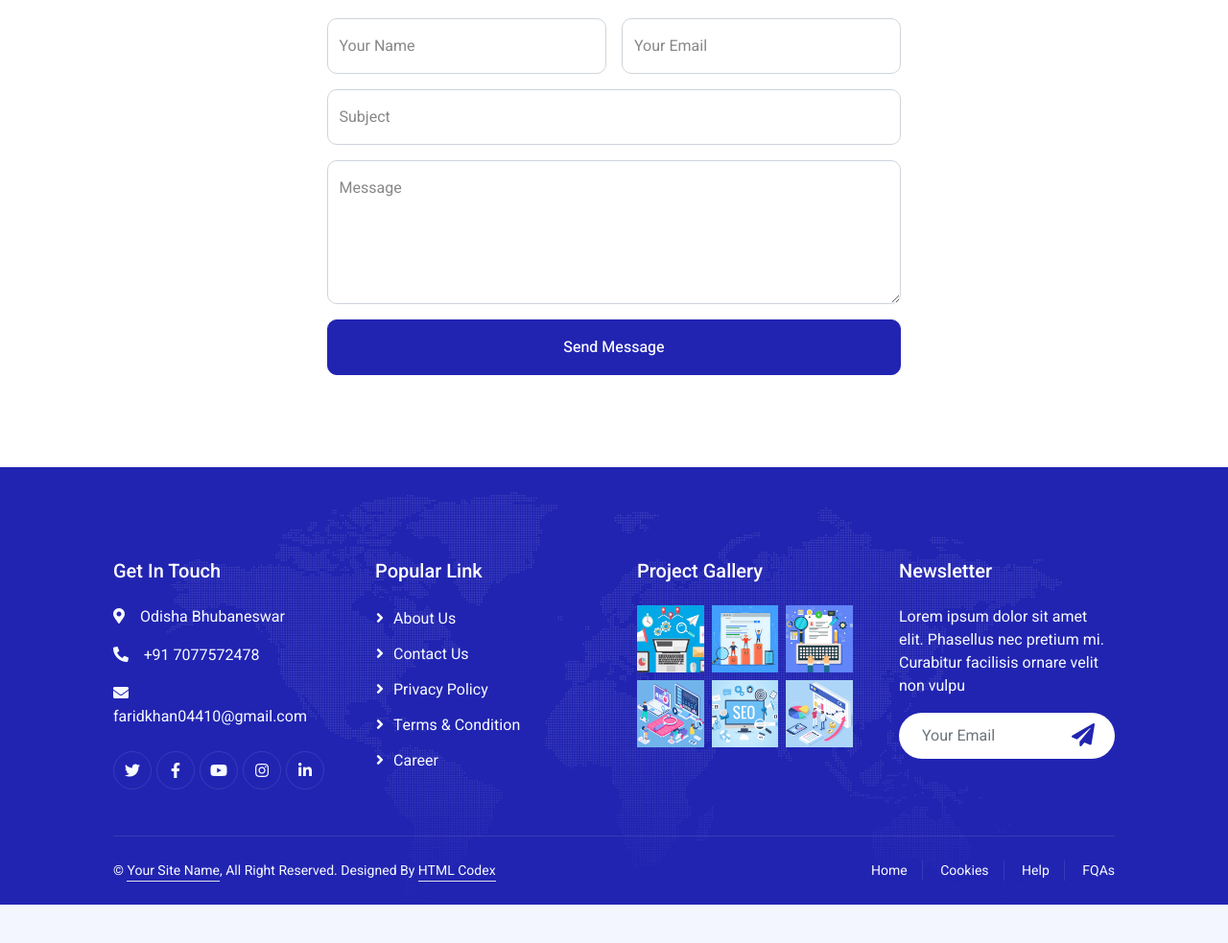
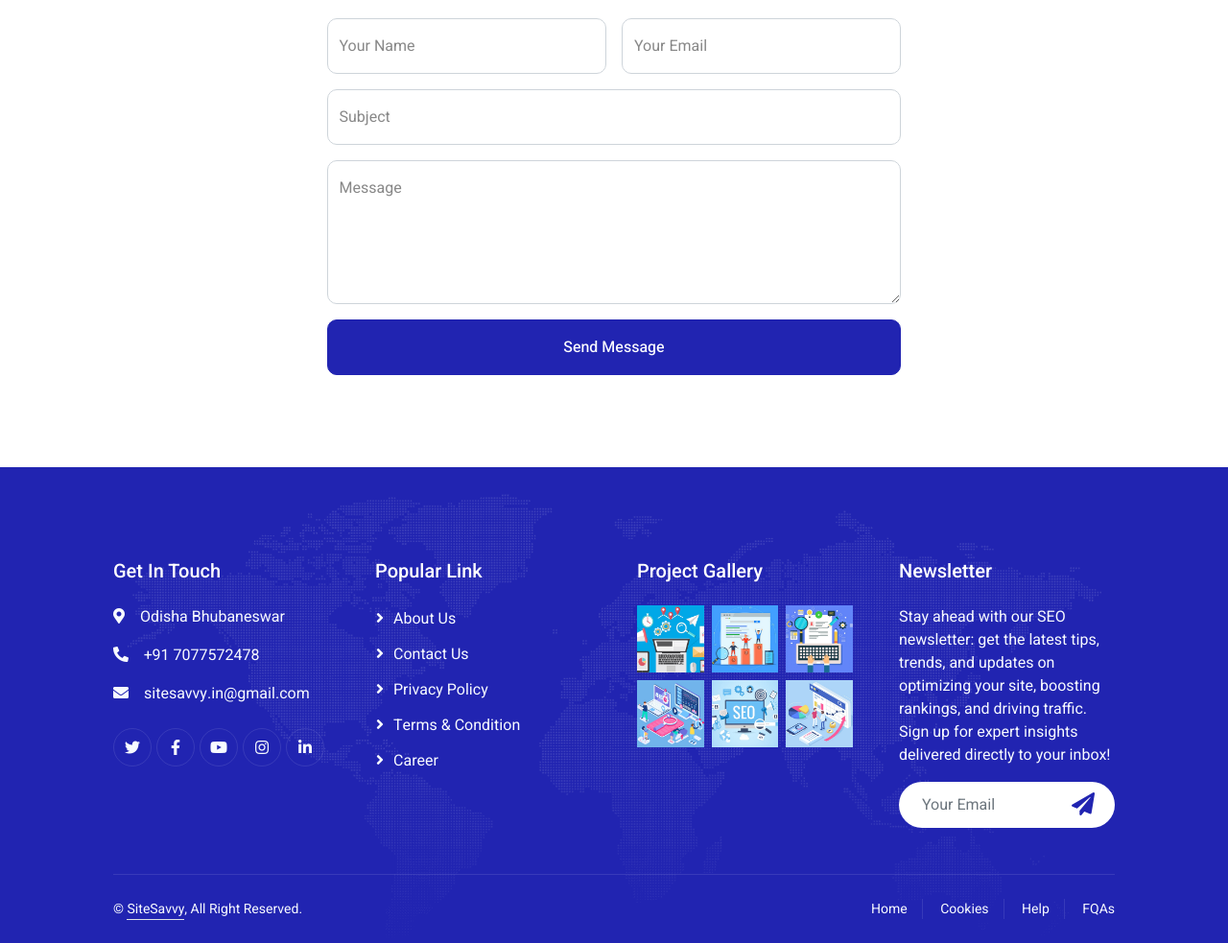
Before and after one commit to Farid04410/SEO, a plain HTML site: page contact.html in a window 1280 px wide. Shown: the part 708-1691 px from the top of the page at 96% size. Before the commit the page ends 1651 px from the top, so only its background shows below. Drawn offline with nearby package versions, Linux system fonts and the light colour scheme.

Commit message:
Update contact.html

```diff
--- a/contact.html
+++ b/contact.html
@@ -171,7 +171,7 @@
                         <h5 class="text-white mb-4">Get In Touch</h5>
                         <p><i class="fa fa-map-marker-alt me-3"></i>Odisha Bhubaneswar </p>
                         <p><i class="fa fa-phone-alt me-3"></i>+91 7077572478</p>
-                        <p><i class="fa fa-envelope me-3"></i>faridkhan04410@gmail.com</p>
+                        <p><i class="fa fa-envelope me-3"></i>sitesavvy.in@gmail.com</p>
                         <div class="d-flex pt-2">
                             <a class="btn btn-outline-light btn-social" href=""><i class="fab fa-twitter"></i></a>
                             <a class="btn btn-outline-light btn-social" href=""><i class="fab fa-facebook-f"></i></a>
@@ -213,7 +213,7 @@
                     </div>
                     <div class="col-md-6 col-lg-3">
                         <h5 class="text-white mb-4">Newsletter</h5>
-                        <p>Lorem ipsum dolor sit amet elit. Phasellus nec pretium mi. Curabitur facilisis ornare velit non vulpu</p>
+                        <p>Stay ahead with our SEO newsletter: get the latest tips, trends, and updates on optimizing your site, boosting rankings, and driving traffic. Sign up for expert insights delivered directly to your inbox!</p>
                         <div class="position-relative w-100 mt-3">
                             <input class="form-control border-0 rounded-pill w-100 ps-4 pe-5" type="text" placeholder="Your Email" style="height: 48px;">
                             <button type="button" class="btn shadow-none position-absolute top-0 end-0 mt-1 me-2"><i class="fa fa-paper-plane text-primary fs-4"></i></button>
@@ -225,10 +225,9 @@
                 <div class="copyright">
                     <div class="row">
                         <div class="col-md-6 text-center text-md-start mb-3 mb-md-0">
-                            &copy; <a class="border-bottom" href="#">Your Site Name</a>, All Right Reserved.
+                            &copy; <a class="border-bottom" href="#">SiteSavvy</a>, All Right Reserved.
 
-							<!--/*** This template is free as long as you keep the footer author’s credit link/attribution link/backlink. If you'd like to use the template without the footer author’s credit link/attribution link/backlink, you can purchase the Credit Removal License from "https://htmlcodex.com/credit-removal". Thank you for your support. ***/-->
-							Designed By <a class="border-bottom" href="https://htmlcodex.com">HTML Codex</a>
+
                         </div>
                         <div class="col-md-6 text-center text-md-end">
                             <div class="footer-menu">
```
